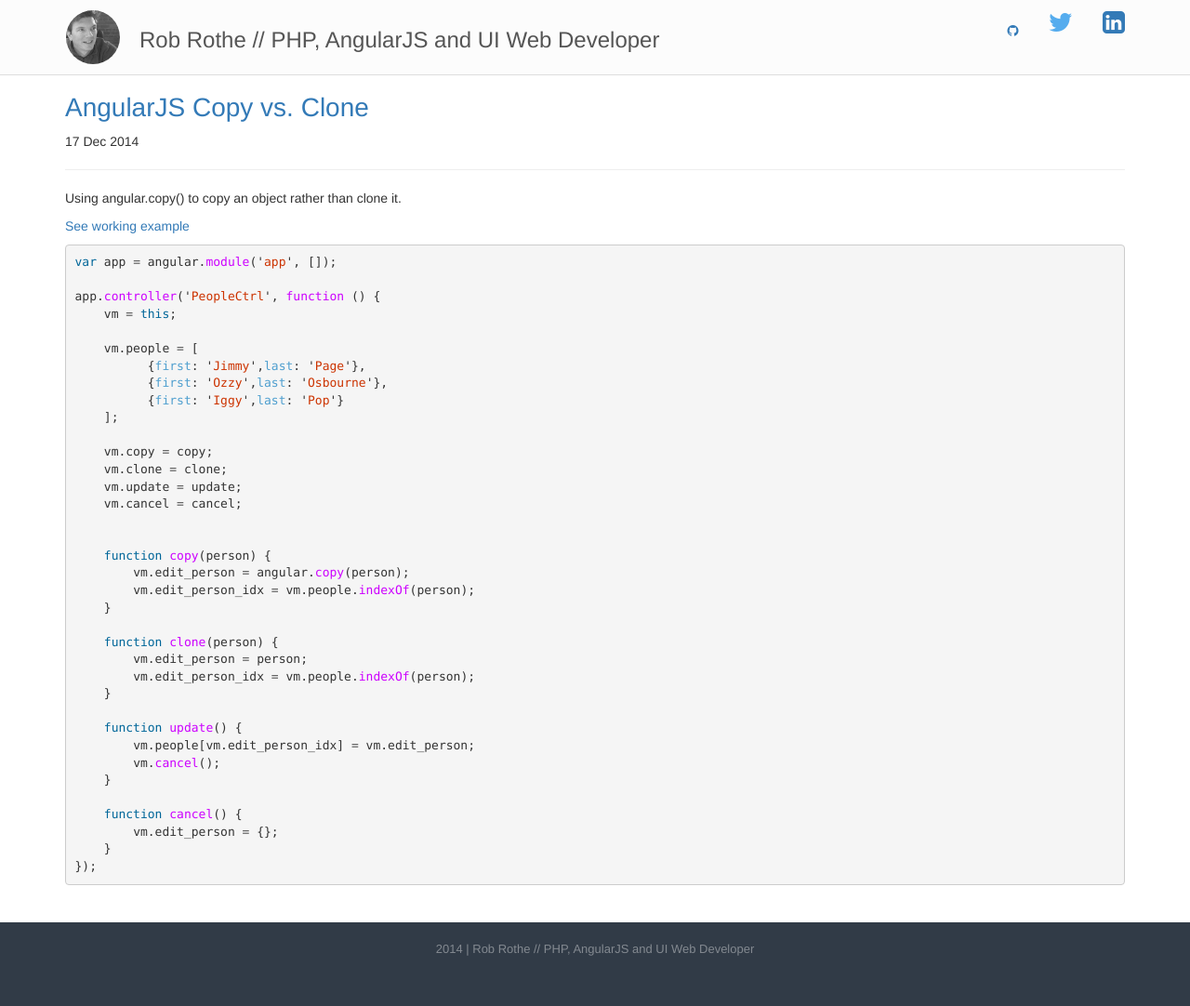
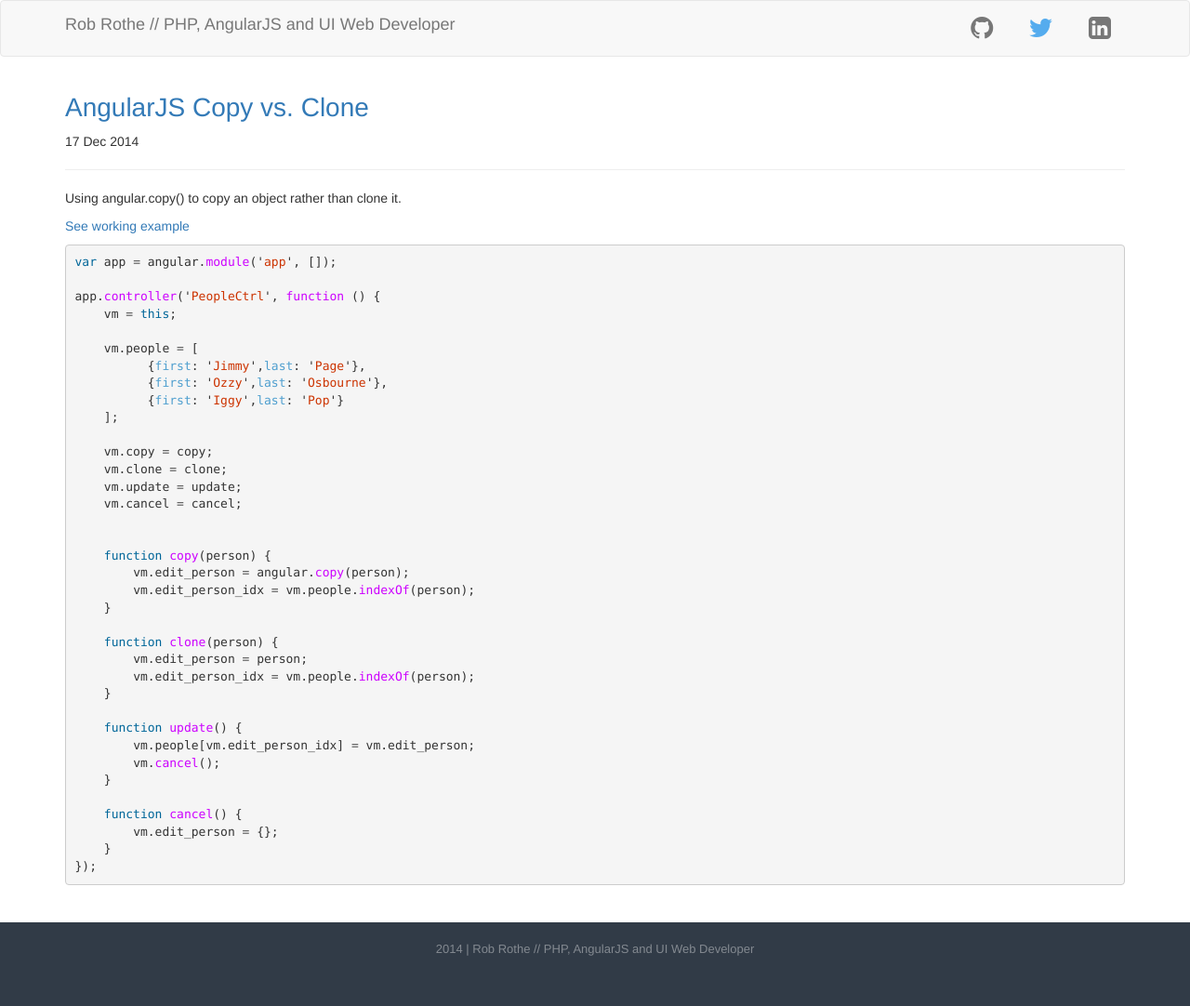
Before and after one commit to robrothedev/robrothedev.github.io, a Jekyll site: the page built from index.html, in a window 1280 px wide. Shown: the whole page at 93% size. Built offline with Jekyll 4.4.1, drawn with Linux system fonts in a browser that asks for light colours; nearby versions of some CDN libraries; the list of posts is cut into pages by our own code.

Commit message:
Adding navbar

```diff
--- a/_includes/header.html
+++ b/_includes/header.html
@@ -1,13 +1,20 @@
-<header class="masthead">
-  <div class="container content">
-    <ul class="masthead-icons pull-right">
-      <li><a href="http://github.com/robrothedev"><span class="fa fa-github"></span></a></li>
-      <li><a href="http://www.twitter.com/robrothedev"><span class="fa fa-twitter fa-2x pull-right"></span></a></li>
-      <li><a href="http://www.linkedin.com/pub/rob-rothe/64/407/b80"><span class="fa fa-linkedin-square fa-2x pull-right"></span></a></li>
-    </ul>
-    <img src="{{ site.baseurl }}public/images/rob-bw.jpg" class="img-circle rob-bw pull-left">
-    <h3>
-      <a href="{{ site.baseurl }}" title="Home">{{ site.title }}</a>
-    </h3>
-  </div>
-</header>
+<nav class="navbar navbar-default" role="navigation">
+      <div class="container">
+        <div class="navbar-header">
+          <button type="button" class="navbar-toggle collapsed" data-toggle="collapse" data-target="#navbar" aria-expanded="false" aria-controls="navbar">
+            <span class="sr-only">Toggle navigation</span>
+            <span class="icon-bar"></span>
+            <span class="icon-bar"></span>
+            <span class="icon-bar"></span>
+          </button>
+          <a href="{{ site.baseurl }}" class="navbar-brand">{{ site.title }}</a>
+        </div>
+        <div id="navbar" class="navbar-collapse collapse">
+          <ul class="nav navbar-nav navbar-right">
+            <li><a href="http://github.com/robrothedev"><span class="fa fa-github fa-2x"></span></a></li>
+            <li><a href="http://www.twitter.com/robrothedev"><span class="fa fa-twitter fa-2x pull-right"></span></a></li>
+            <li><a href="http://www.linkedin.com/pub/rob-rothe/64/407/b80"><span class="fa fa-linkedin-square fa-2x pull-right"></span></a></li>
+          </ul>
+        </div><!--/.nav-collapse -->
+      </div>
+    </nav>
```
